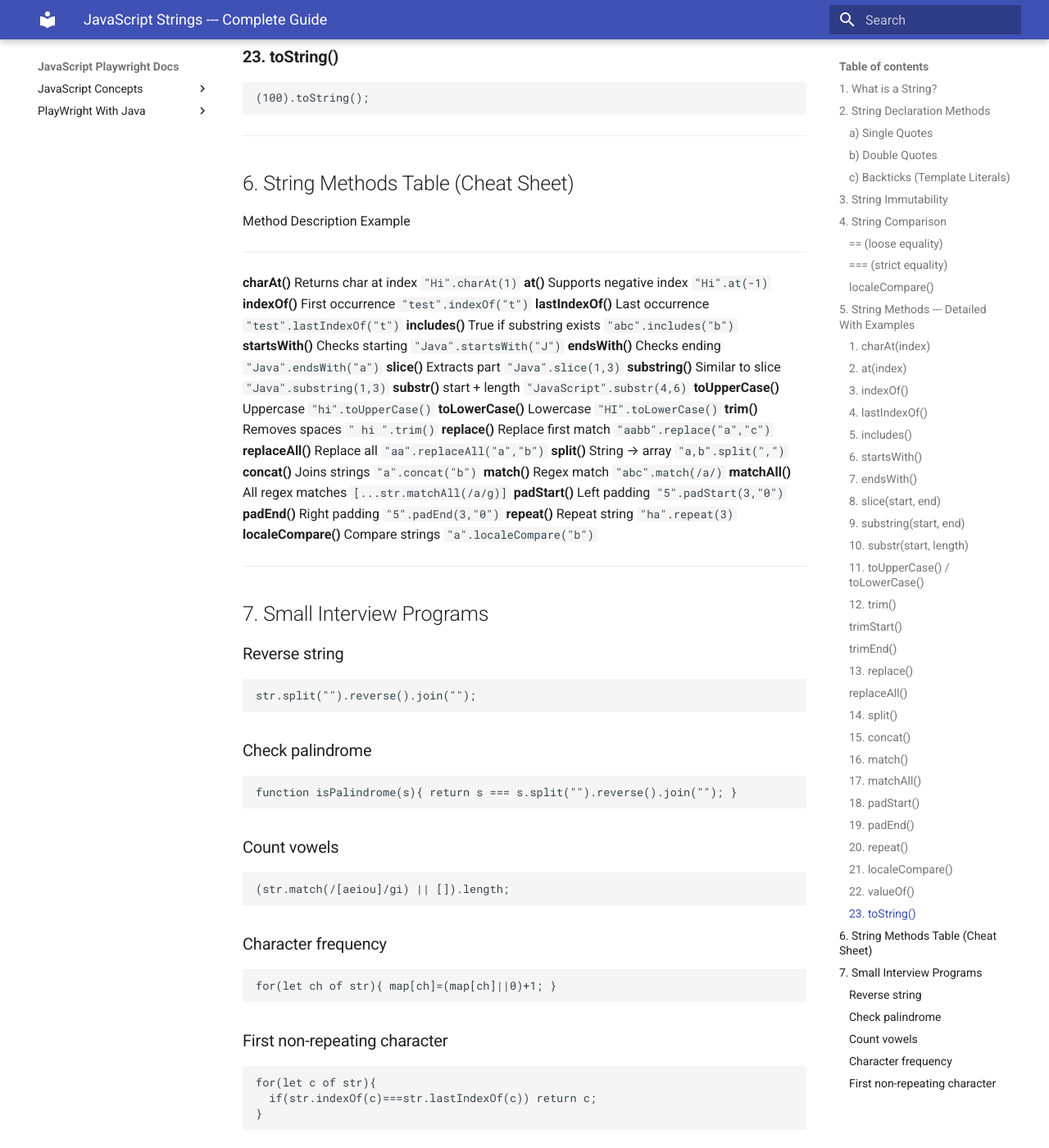
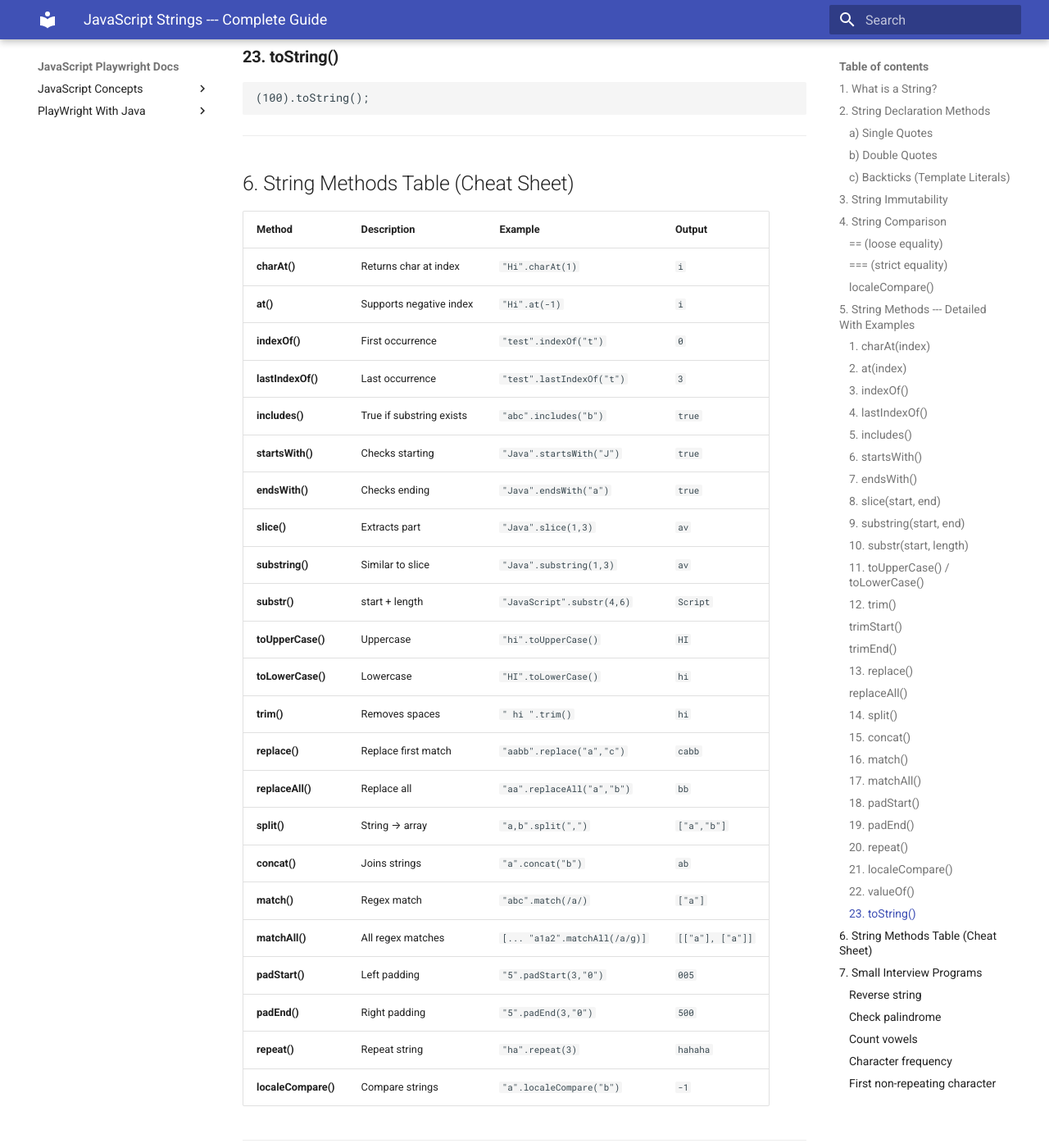
Before and after one commit to Play-Wright-course/automation-testing, an MkDocs documentation site: the page built from docs/javascriptConcepts/string -in-js.md, in a window 1280 px wide and 1400 px high, scrolled down 5865 px. Shown: the whole window at 82% size. Built offline with MkDocs 1.6.1 and Material for MkDocs 9.7.7, drawn with Linux system fonts in a browser that asks for light colours.

Commit message:
Update string -in-js.md

```diff
--- a/docs/javascriptConcepts/string -in-js.md
+++ b/docs/javascriptConcepts/string -in-js.md
@@ -316,31 +316,32 @@ Returns primitive string.
 
 ## 6. String Methods Table (Cheat Sheet)
 
-  Method                Description                Example
-  --------------------- -------------------------- ----------------------------
-  **charAt()**          Returns char at index      `"Hi".charAt(1)`
-  **at()**              Supports negative index    `"Hi".at(-1)`
-  **indexOf()**         First occurrence           `"test".indexOf("t")`
-  **lastIndexOf()**     Last occurrence            `"test".lastIndexOf("t")`
-  **includes()**        True if substring exists   `"abc".includes("b")`
-  **startsWith()**      Checks starting            `"Java".startsWith("J")`
-  **endsWith()**        Checks ending              `"Java".endsWith("a")`
-  **slice()**           Extracts part              `"Java".slice(1,3)`
-  **substring()**       Similar to slice           `"Java".substring(1,3)`
-  **substr()**          start + length             `"JavaScript".substr(4,6)`
-  **toUpperCase()**     Uppercase                  `"hi".toUpperCase()`
-  **toLowerCase()**     Lowercase                  `"HI".toLowerCase()`
-  **trim()**            Removes spaces             `" hi ".trim()`
-  **replace()**         Replace first match        `"aabb".replace("a","c")`
-  **replaceAll()**      Replace all                `"aa".replaceAll("a","b")`
-  **split()**           String → array             `"a,b".split(",")`
-  **concat()**          Joins strings              `"a".concat("b")`
-  **match()**           Regex match                `"abc".match(/a/)`
-  **matchAll()**        All regex matches          `[...str.matchAll(/a/g)]`
-  **padStart()**        Left padding               `"5".padStart(3,"0")`
-  **padEnd()**          Right padding              `"5".padEnd(3,"0")`
-  **repeat()**          Repeat string              `"ha".repeat(3)`
-  **localeCompare()**   Compare strings            `"a".localeCompare("b")`
+
+| Method          | Description                 | Example                    | Output |
+|----------------|-----------------------------|----------------------------|--------|
+| **charAt()**   | Returns char at index       | `"Hi".charAt(1)`           | `i` |
+| **at()**       | Supports negative index     | `"Hi".at(-1)`              | `i` |
+| **indexOf()**  | First occurrence            | `"test".indexOf("t")`      | `0` |
+| **lastIndexOf()** | Last occurrence         | `"test".lastIndexOf("t")`  | `3` |
+| **includes()** | True if substring exists    | `"abc".includes("b")`      | `true` |
+| **startsWith()** | Checks starting          | `"Java".startsWith("J")`   | `true` |
+| **endsWith()** | Checks ending               | `"Java".endsWith("a")`     | `true` |
+| **slice()**    | Extracts part               | `"Java".slice(1,3)`        | `av` |
+| **substring()** | Similar to slice          | `"Java".substring(1,3)`    | `av` |
+| **substr()**   | start + length             | `"JavaScript".substr(4,6)` | `Script` |
+| **toUpperCase()** | Uppercase               | `"hi".toUpperCase()`       | `HI` |
+| **toLowerCase()** | Lowercase               | `"HI".toLowerCase()`       | `hi` |
+| **trim()**     | Removes spaces              | `" hi ".trim()`            | `hi` |
+| **replace()**  | Replace first match         | `"aabb".replace("a","c")`  | `cabb` |
+| **replaceAll()** | Replace all              | `"aa".replaceAll("a","b")` | `bb` |
+| **split()**    | String → array             | `"a,b".split(",")`         | `["a","b"]` |
+| **concat()**   | Joins strings               | `"a".concat("b")`          | `ab` |
+| **match()**    | Regex match                 | `"abc".match(/a/)`         | `["a"]` |
+| **matchAll()** | All regex matches           | `[... "a1a2".matchAll(/a/g)]` | `[["a"], ["a"]]` |
+| **padStart()** | Left padding                | `"5".padStart(3,"0")`      | `005` |
+| **padEnd()**   | Right padding               | `"5".padEnd(3,"0")`        | `500` |
+| **repeat()**   | Repeat string               | `"ha".repeat(3)`           | `hahaha` |
+| **localeCompare()** | Compare strings       | `"a".localeCompare("b")`   | `-1` |
 
 ------------------------------------------------------------------------
 
```
